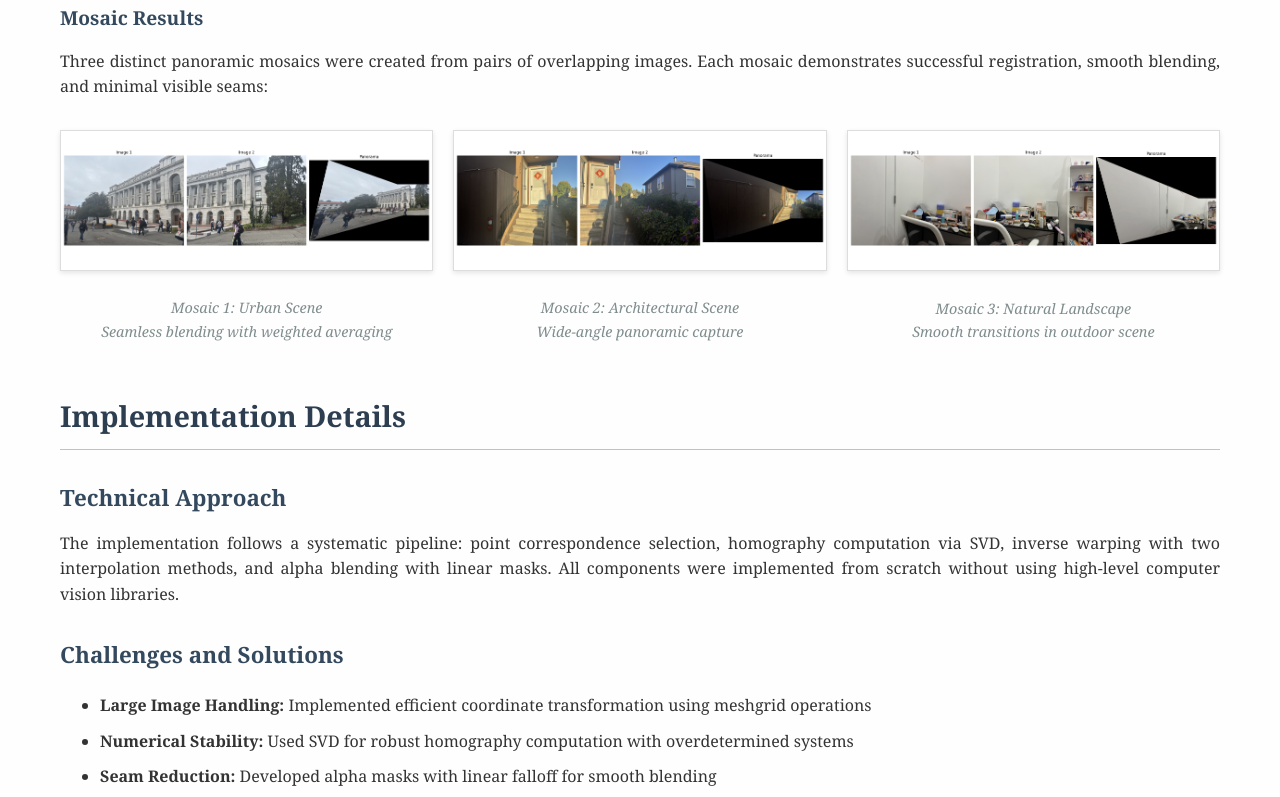
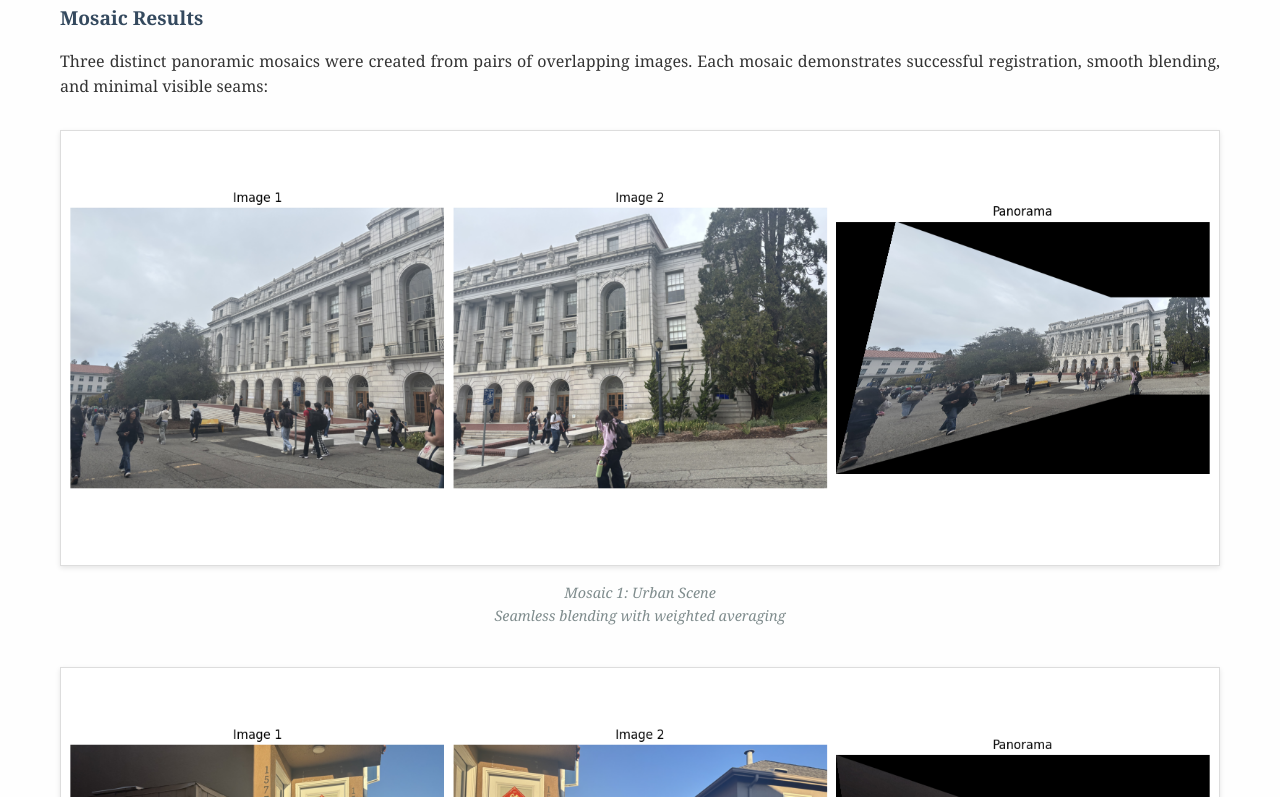
Before and after one commit to XiaoCaiYiDie676/XiaoCaiYiDie676.github.io, a plain HTML site: page project3.html in a window 1280 px wide. Shown: the part 10652-11449 px from the top of the page. Drawn offline with Linux system fonts and the light colour scheme.

Commit message:
Update project3.html

```diff
--- a/project3.html
+++ b/project3.html
@@ -654,19 +654,20 @@ H = [<br>
     <h4>Mosaic Results</h4>
     <p>Three distinct panoramic mosaics were created from pairs of overlapping images. Each mosaic demonstrates successful registration, smooth blending, and minimal visible seams:</p>
 
-    <div class="mosaic-results">
-        <div class="mosaic-set">
-            <img src="2.1.png" alt="Mosaic 1">
+
+    <div style="display: flex; flex-direction: column; gap: 40px; margin: 30px 0;">
+        <div style="text-align: center;">
+            <img src="2.1.png" alt="Mosaic 1" style="max-width: 100%; height: auto; border: 1px solid #ddd; box-shadow: 0 2px 5px rgba(0,0,0,0.1);">
             <div class="image-caption">Mosaic 1: Urban Scene<br>Seamless blending with weighted averaging</div>
         </div>
 
-        <div class="mosaic-set">
-            <img src="3.3.png" alt="Mosaic 2">
+        <div style="text-align: center;">
+            <img src="3.3.png" alt="Mosaic 2" style="max-width: 100%; height: auto; border: 1px solid #ddd; box-shadow: 0 2px 5px rgba(0,0,0,0.1);">
             <div class="image-caption">Mosaic 2: Architectural Scene<br>Wide-angle panoramic capture</div>
         </div>
 
-        <div class="mosaic-set">
-            <img src="3.5.png" alt="Mosaic 3">
+        <div style="text-align: center;">
+            <img src="3.5.png" alt="Mosaic 3" style="max-width: 100%; height: auto; border: 1px solid #ddd; box-shadow: 0 2px 5px rgba(0,0,0,0.1);">
             <div class="image-caption">Mosaic 3: Natural Landscape<br>Smooth transitions in outdoor scene</div>
         </div>
     </div>
```
